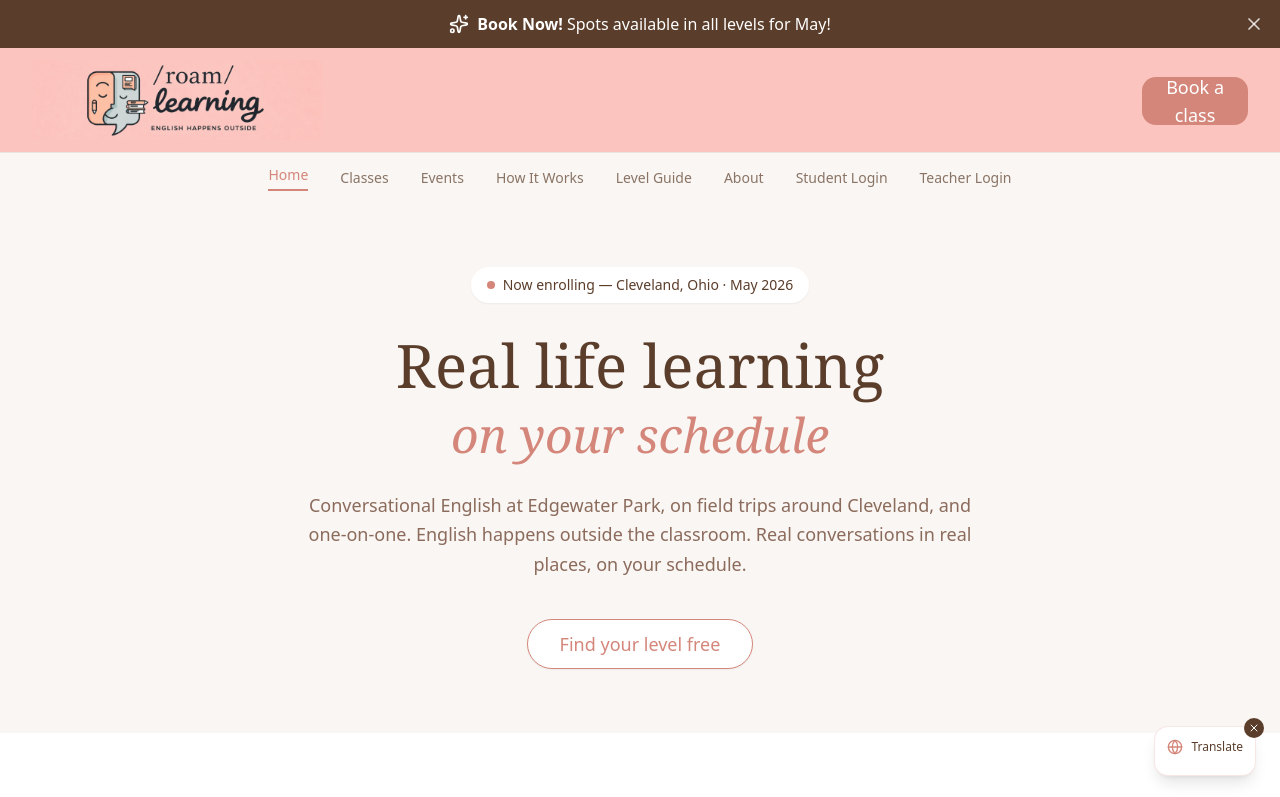
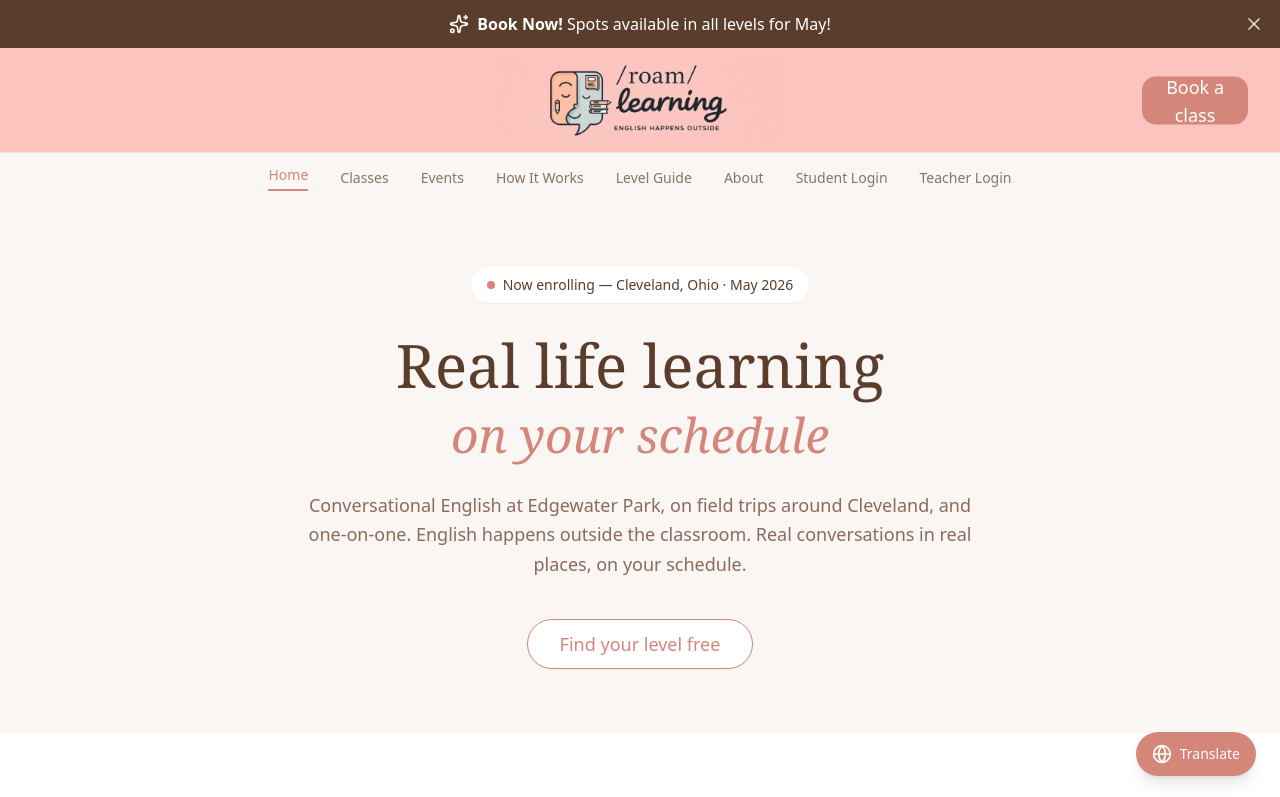
Before and after one commit to roamlearning/Roam, a React (Vite) app: page / in a window 1280 px wide. Shown: the top 797 px of the page. Built offline with nearby package versions, Linux system fonts and the light colour scheme.

Commit message:
Center logo and make translate button cute again

```diff
--- a/src/App.tsx
+++ b/src/App.tsx
@@ -25,11 +25,11 @@ function Navigation() {
 
   return (
     <nav className="sticky top-0 z-50 bg-[#fcc4be]">
-      {/* Logo Banner Row */}
+      {/* Logo Banner Row - Centered */}
       <div className="max-w-7xl mx-auto px-4 sm:px-6 lg:px-8">
-        <div className="flex items-center justify-between py-3">
-          {/* Logo - Wide banner style */}
-          <Link to="/" className="flex items-center flex-1">
+        <div className="flex items-center justify-center py-3 relative">
+          {/* Logo - Centered */}
+          <Link to="/" className="flex items-center justify-center">
             <img
               src="/logo-banner.png"
               alt="Roam Learning"
@@ -37,8 +37,8 @@ function Navigation() {
             />
           </Link>
 
-          {/* CTA Button - Desktop */}
-          <div className="hidden md:block ml-4">
+          {/* CTA Button - Desktop - Absolute right */}
+          <div className="hidden md:block absolute right-0 top-1/2 -translate-y-1/2">
             <Link to="/classes">
               <Button className="bg-[#d4867a] hover:bg-[#c2756a] text-white rounded-xl px-6 py-6 text-lg font-medium">
                 Book a<br/>class
@@ -46,10 +46,10 @@ function Navigation() {
             </Link>
           </div>
 
-          {/* Mobile Menu Button */}
+          {/* Mobile Menu Button - Absolute right */}
           <button
             onClick={() => setIsOpen(!isOpen)}
-            className="md:hidden p-2 ml-2"
+            className="md:hidden absolute right-0 top-1/2 -translate-y-1/2 p-2"
           >
             {isOpen ? (
               <X className="h-6 w-6 text-[#5a3d2a]" />
@@ -112,9 +112,9 @@ function Navigation() {
   );
 }
 
-// Google Translate Widget
+// Cute Google Translate Button
 function GoogleTranslateWidget() {
-  const [isVisible, setIsVisible] = useState(true);
+  const [isOpen, setIsOpen] = useState(false);
 
   useEffect(() => {
     // Add Google Translate script
@@ -140,21 +140,22 @@ function GoogleTranslateWidget() {
     addScript();
   }, []);
 
-  if (!isVisible) return null;
-
   return (
     <div className="fixed bottom-6 right-6 z-50">
+      {/* Language Selector Popup */}
+      {isOpen && (
+        <div className="absolute bottom-16 right-0 mb-2">
           <div className="relative">
             {/* Close button */}
             <button
-          onClick={() => setIsVisible(false)}
+              onClick={() => setIsOpen(false)}
               className="absolute -top-2 -right-2 bg-[#5a3d2a] text-white rounded-full p-1 hover:bg-[#3d2a1d] transition-colors z-10"
             >
               <X className="h-3 w-3" />
             </button>
 
             {/* Google Translate Element */}
-        <div className="bg-white rounded-xl shadow-lg p-3 border border-[#d4867a]/20">
+            <div className="bg-white rounded-xl shadow-lg p-3 border border-[#d4867a]/20 min-w-[150px]">
               <div className="flex items-center gap-2 mb-2">
                 <Globe className="h-4 w-4 text-[#d4867a]" />
                 <span className="text-xs font-medium text-[#5a3d2a]">Translate</span>
@@ -162,6 +163,17 @@ function GoogleTranslateWidget() {
               <div id="google_translate_element" className="[&>div]:!border-0 [&_.goog-te-gadget]:!text-[#5a3d2a] [&_.goog-te-gadget-simple]:!border-[#d4867a] [&_.goog-te-gadget-simple]:!rounded-lg [&_.goog-te-gadget-simple]:!bg-[#faf6f3]" />
             </div>
           </div>
+        </div>
+      )}
+
+      {/* Cute Floating Button */}
+      <button
+        onClick={() => setIsOpen(!isOpen)}
+        className="flex items-center gap-2 bg-[#d4867a] hover:bg-[#c2756a] text-white px-4 py-3 rounded-full shadow-lg hover:shadow-xl transition-all duration-300 group"
+      >
+        <Globe className="h-5 w-5 group-hover:rotate-12 transition-transform" />
+        <span className="text-sm font-medium hidden sm:inline">Translate</span>
+      </button>
     </div>
   );
 }
```
Lines whose indentation alone changed are shown as unchanged.
